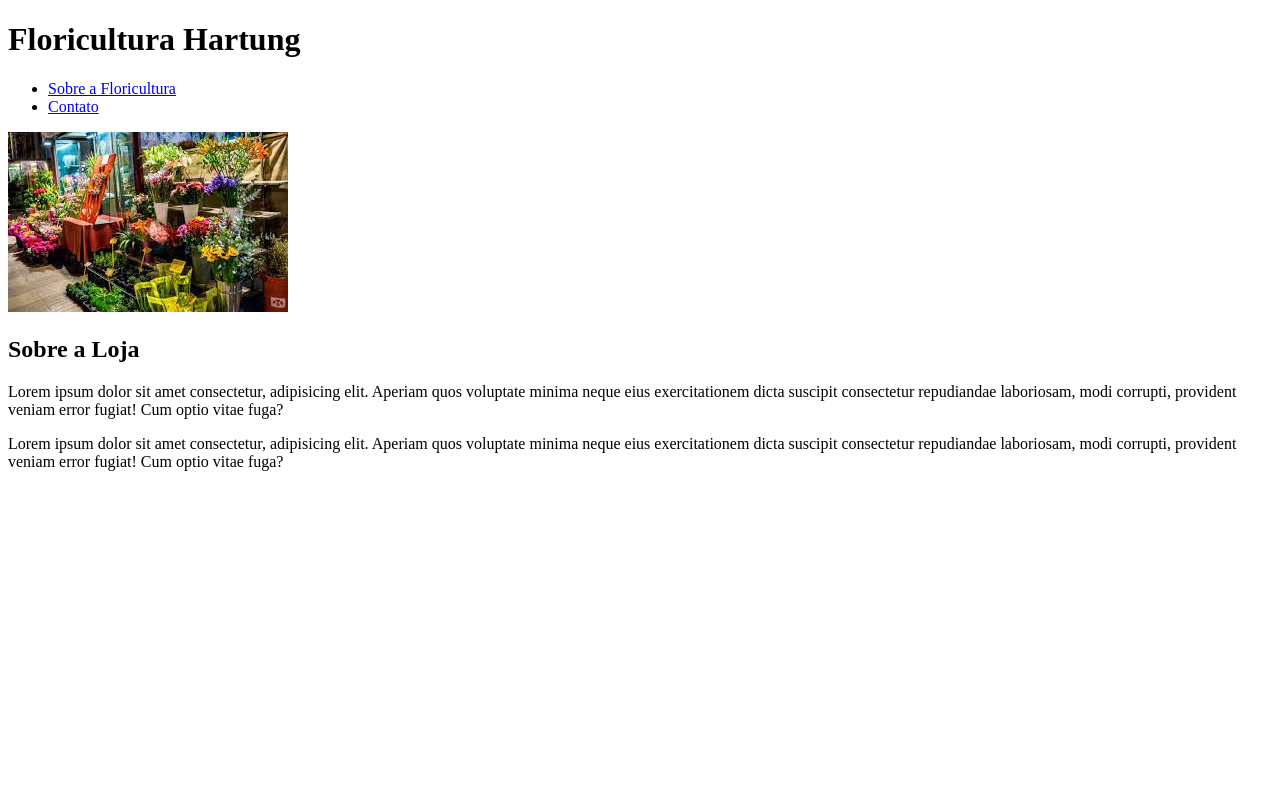
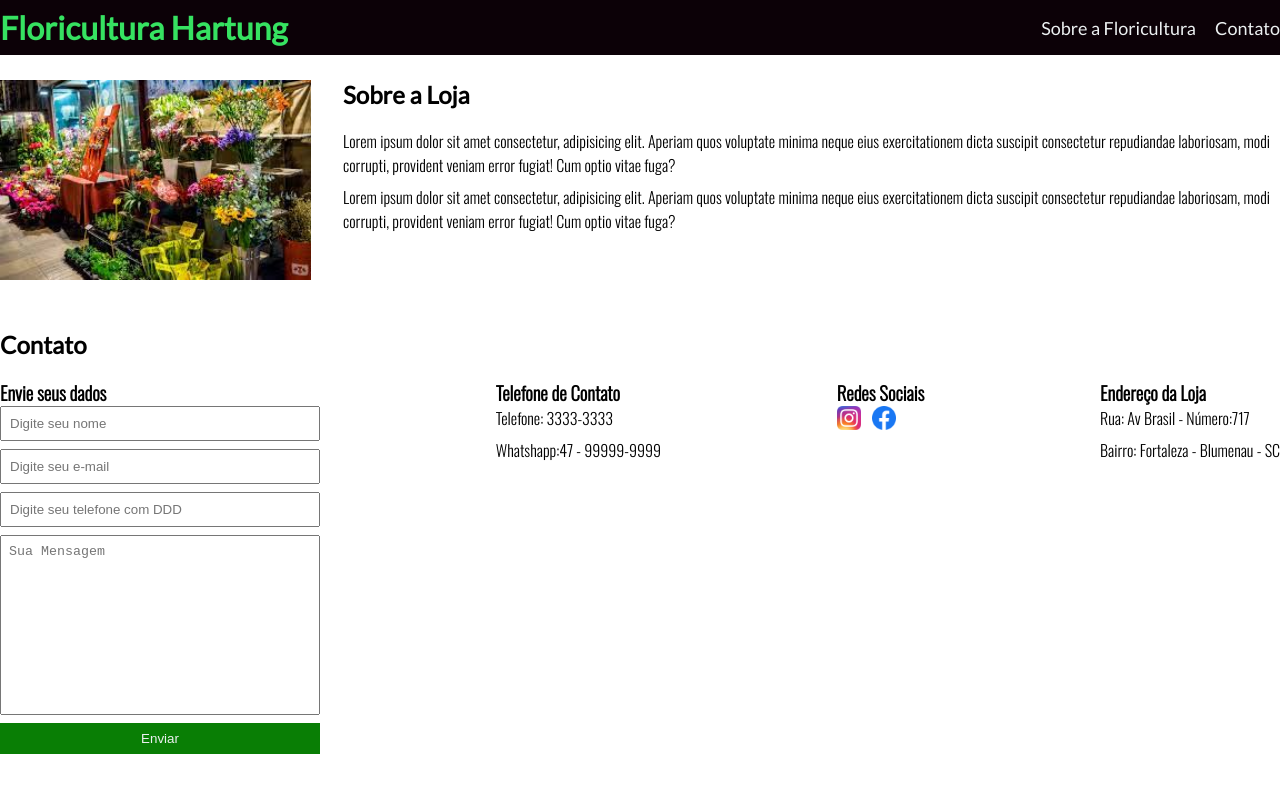
Before and after one commit to brunooliveira120/exercicio_modulo5, a plain HTML site: page index.html in a window 1280 px wide. Drawn offline with nearby package versions, Linux system fonts and the light colour scheme.

Commit message:
commit_imgs

```diff
--- a/index.html
+++ b/index.html
@@ -5,6 +5,11 @@
     <meta http-equiv="X-UA-Compatible" content="IE=edge">
     <meta name="viewport" content="width=device-width, initial-scale=1.0">
     <title>Hartung Floricultura</title>
+    <link rel="stylesheet" href="main.css">
+    <link rel="preconnect" href="https://fonts.googleapis.com">
+    <link rel="preconnect" href="https://fonts.gstatic.com" crossorigin>
+    <link href="https://fonts.googleapis.com/css2?family=Lato&family=Oswald:wght@300&display=swap" rel="stylesheet">
+
 </head>
 <body>
     <header>
@@ -32,5 +37,55 @@
             </div>
         </div>
     </section>
+    <section id="contato">
+        <div class="container">
+            <h2>Contato</h2>
+            <div class="contact-methods">
+            <div>
+                <h3>Envie seus dados</h3>
+                <form>
+                    <input type="text" placeholder="Digite seu nome" required />
+                    <input type="email" placeholder="Digite seu e-mail" required />
+                    <input type="tel" placeholder="Digite seu telefone com DDD" required />
+                    <textarea placeholder="Sua Mensagem" required></textarea>
+                    <button type="submit">Enviar</button>
+                </form>
+            </div>
+            <div>
+                <h3>Telefone de Contato</h3>
+                <P>
+                    Telefone: 3333-3333
+                </P>
+                <p>
+                    Whatshapp:47 - 99999-9999
+                </p>
+            </div>
+            <div>
+                <h3>Redes Sociais</h3>
+                <ul class="social-links">
+                    <li>
+                        <a href="#" title="Siga-nos no instagram">
+                            <img src="img/instagram.png" alt="logo do instagram" />
+                        </a>
+                    </li>
+                    <li>
+                        <a href="#" title="Siga-nos no facebook">
+                            <img src="img/facebook.png" alt="logo do facebook" />
+                        </a>
+                    </li>
+                </ul>
+            </div>
+            <div>
+                <h3>Endereço da Loja</h3>
+                <p>
+                    Rua: Av Brasil - Número:717
+                </p>
+                <p>
+                    Bairro: Fortaleza - Blumenau - SC
+                </p>
+            </div>
+            </div>
+        </div>
+    </section>
 </body>
 </html>
--- a/main.css
+++ b/main.css
@@ -1,3 +1,114 @@
 * {
-    color: aquamarine;
+    margin: 0;
+    padding: 0;
+    box-sizing: border-box;
 }
+
+header {
+    padding: 8px 0;
+    background-color: #0c0107;
+    color: #36e261;
+}
+
+header,
+section h2{
+    font-family: 'Lato', sans-serif;
+}
+
+body{
+    font-family: 'Oswald', sans-serif;
+}
+
+header nav li{
+    display: inline;
+    margin-left: 16px;
+    font-size: 18px;
+}
+
+header nav li a{
+    color: #ecf0f1;
+    text-decoration: none;
+}
+
+.container {
+    max-width: 1280px;
+    width: 100%;
+    margin: 0 auto;
+}
+
+header .container,
+section .container{
+    display: flex;
+    align-items: center;
+    justify-content: space-between;
+}
+
+section .container{
+    align-items: flex-start;
+}
+
+.img-front{
+    margin-right: 32px;
+    height: 200px;
+}
+
+section{
+    padding: 25px 0;
+}
+
+.social-links img{
+    height: 24px;
+}
+
+.social-links li {
+    display: inline;
+    margin-right: 8px;
+}
+
+
+
+.social-links li a{
+    text-decoration: none;
+}
+
+#contato .container{
+    display: block;
+}
+
+.contact-methods{
+    display: flex;
+    justify-content: space-between;
+}
+
+form input,
+form textarea,
+form button{
+    display: block;
+    width: 320px;
+    margin-bottom: 8px;
+    padding: 8px;
+}
+
+section h2{
+    margin-bottom: 20px;
+}
+
+section p{
+    margin-bottom: 8px;
+}
+
+form textarea{
+    resize: none;
+    height: 180px;
+}
+
+form button{
+    background-color: #097e05;
+    color: #ecf0f1;
+    border: none;
+    cursor: pointer;
+}
+
+form button:hover{
+    background-color: #4aff02;
+}
```
Also changed, not shown: img/facebook.png (added), img/instagram.png (added), img/youtube.png (added).
